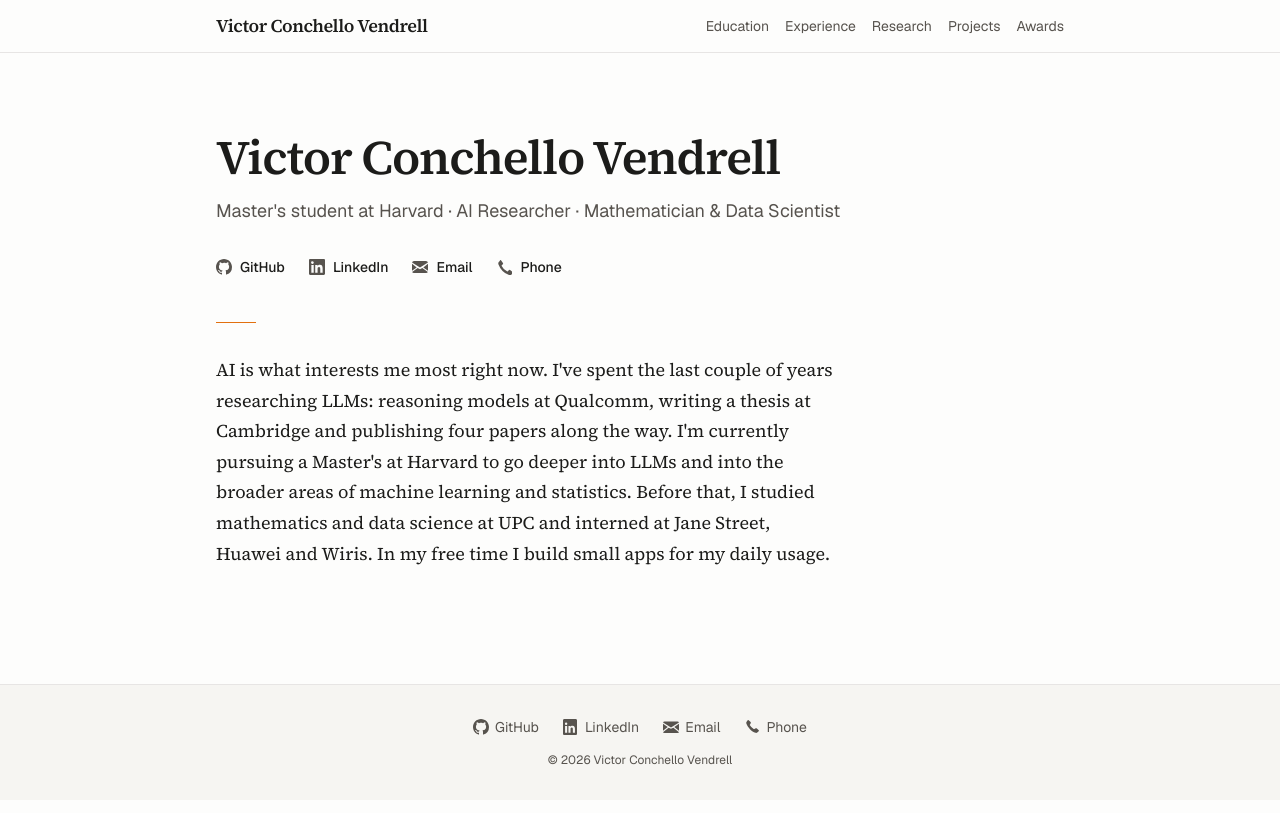
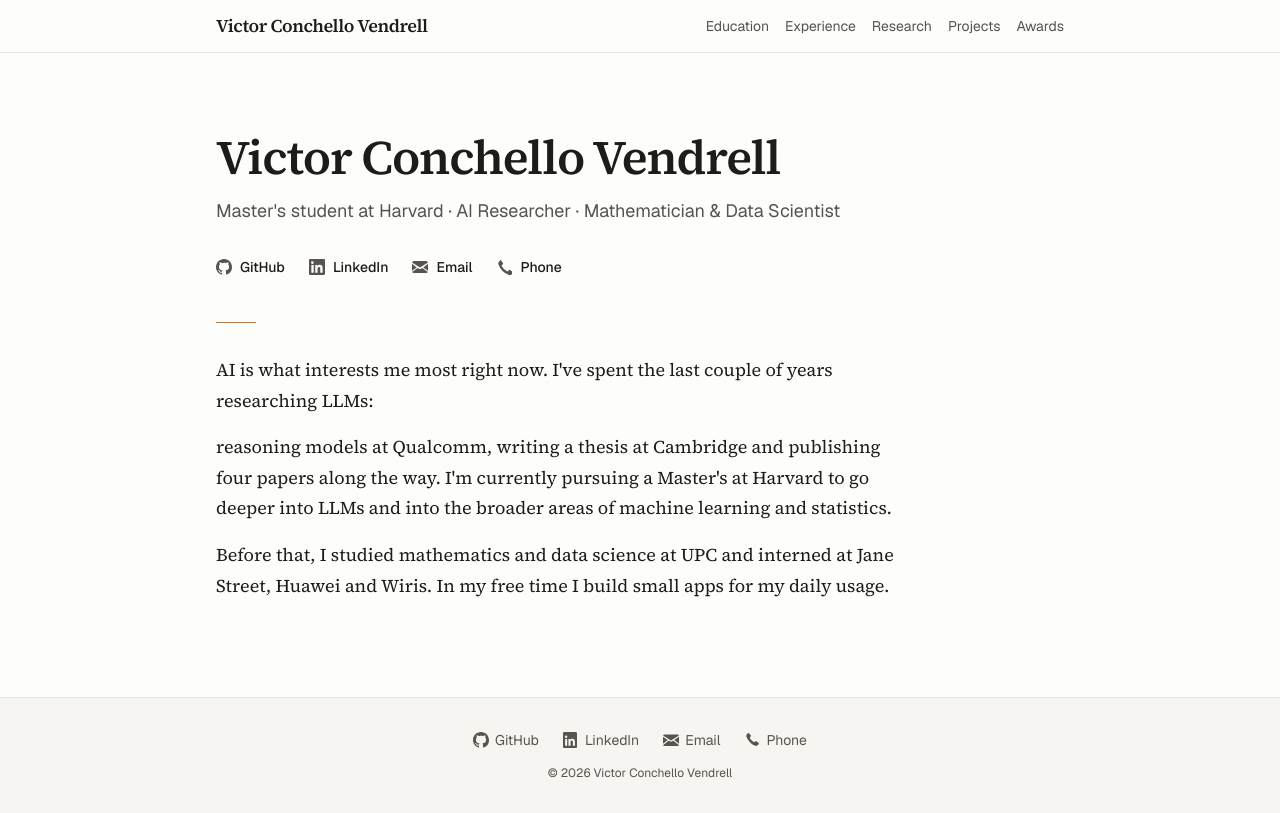
Before and after one commit to Victoriano012/PersonalWeb, a Next.js app: page / in a window 1280 px wide. Built offline with nearby package versions, Linux system fonts and the light colour scheme; no server answers.

Commit message:
Break the home page bio into paragraphs after the colon

```diff
--- a/app/page.tsx
+++ b/app/page.tsx
@@ -6,9 +6,16 @@ export default function Home() {
     <main className="mx-auto w-full max-w-4xl flex-1 px-4 pb-24 sm:px-6">
       <Hero />
       <div className="h-px w-10 bg-accent" />
-      <p className="mt-8 max-w-prose font-serif text-[1.0625rem] leading-[1.7] text-foreground sm:text-[1.125rem]">
-        {profile.bio}
-      </p>
+      <div className="mt-8 max-w-prose space-y-4">
+        {profile.bio.map((paragraph) => (
+          <p
+            key={paragraph}
+            className="font-serif text-[1.0625rem] leading-[1.7] text-foreground sm:text-[1.125rem]"
+          >
+            {paragraph}
+          </p>
+        ))}
+      </div>
     </main>
   );
 }
--- a/src/data/profile.ts
+++ b/src/data/profile.ts
@@ -3,8 +3,11 @@ import type { Profile } from "./types";
 export const profile: Profile = {
   name: "Victor Conchello Vendrell",
   tagline: "Master's student at Harvard · AI Researcher · Mathematician & Data Scientist",
-  bio:
-    "AI is what interests me most right now. I've spent the last couple of years researching LLMs: reasoning models at Qualcomm, writing a thesis at Cambridge and publishing four papers along the way. I'm currently pursuing a Master's at Harvard to go deeper into LLMs and into the broader areas of machine learning and statistics. Before that, I studied mathematics and data science at UPC and interned at Jane Street, Huawei and Wiris. In my free time I build small apps for my daily usage.",
+  bio: [
+    "AI is what interests me most right now. I've spent the last couple of years researching LLMs:",
+    "reasoning models at Qualcomm, writing a thesis at Cambridge and publishing four papers along the way. I'm currently pursuing a Master's at Harvard to go deeper into LLMs and into the broader areas of machine learning and statistics.",
+    "Before that, I studied mathematics and data science at UPC and interned at Jane Street, Huawei and Wiris. In my free time I build small apps for my daily usage.",
+  ],
   links: [
     {
       label: "GitHub",
--- a/src/data/types.ts
+++ b/src/data/types.ts
@@ -71,6 +71,6 @@ export interface Profile {
   name: string;
   tagline: string;
   /** First-person self-description shown on the home page */
-  bio: string;
+  bio: string[];
   links: ContactLink[];
 }
```
